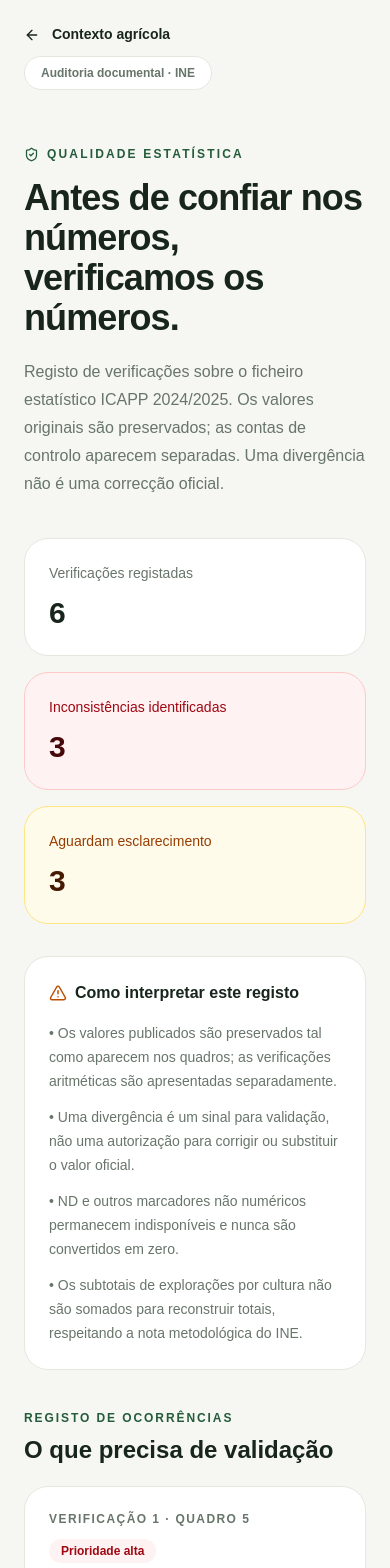
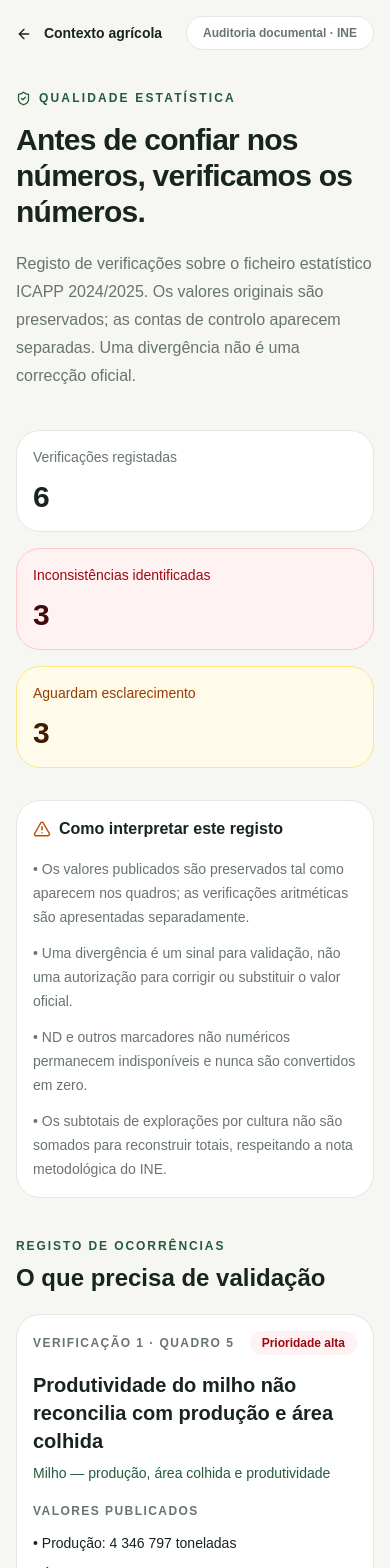
Before and after one commit to onesimo-miguel17/maidenless_tarnisheds, a Next.js app: page /agriculture/data-quality in a window 390 px wide. Shown: the top 1568 px of the page. Built offline with nearby package versions, Linux system fonts and the light colour scheme.

Commit message:
style(ui): improve mobile layout for agriculture-data-quality-page.tsx

```diff
--- a/src/app/agriculture/data-quality/page.tsx
+++ b/src/app/agriculture/data-quality/page.tsx
@@ -26,7 +26,7 @@ export default function AgricultureDataQualityPage() {
 
   return (
     <main className="min-h-screen bg-[var(--background)]">
-      <header className="mx-auto flex max-w-7xl items-center justify-between px-6 py-6 lg:px-10">
+      <header className="mx-auto flex max-w-7xl flex-wrap items-center justify-between gap-3 px-4 py-4 sm:px-6 sm:py-6 lg:px-10">
         <Link href="/agriculture" className="text-sm font-semibold text-[var(--green)]">
           <ArrowLeft size={16} className="mr-2 inline" /> Contexto agrícola
         </Link>
@@ -35,12 +35,12 @@ export default function AgricultureDataQualityPage() {
         </span>
       </header>
 
-      <section className="mx-auto max-w-7xl px-6 pb-16 pt-8 lg:px-10">
+      <section className="mx-auto max-w-7xl px-4 pb-12 pt-6 sm:px-6 sm:pb-16 sm:pt-8 lg:px-10">
         <div className="max-w-3xl">
           <div className="flex items-center gap-2 text-xs font-bold uppercase tracking-[.18em] text-[var(--green)]">
             <ShieldCheck size={15} /> Qualidade estatística
           </div>
-          <h1 className="mt-4 text-4xl font-semibold tracking-tight sm:text-5xl">
+          <h1 className="mt-4 text-3xl font-semibold tracking-tight sm:text-5xl">
             Antes de confiar nos números, verificamos os números.
           </h1>
           <p className="mt-5 max-w-2xl leading-7 text-[var(--muted)]">
@@ -51,21 +51,21 @@ export default function AgricultureDataQualityPage() {
         </div>
 
         <div className="mt-10 grid gap-4 sm:grid-cols-3">
-          <article className="rounded-3xl border border-[var(--border)] bg-white p-6">
+          <article className="rounded-3xl border border-[var(--border)] bg-white p-4 sm:p-6">
             <p className="text-sm text-[var(--muted)]">Verificações registadas</p>
             <p className="mt-3 text-3xl font-semibold">{icappQualityFindings.length}</p>
           </article>
-          <article className="rounded-3xl border border-red-200 bg-red-50 p-6">
+          <article className="rounded-3xl border border-red-200 bg-red-50 p-4 sm:p-6">
             <p className="text-sm text-red-800">Inconsistências identificadas</p>
             <p className="mt-3 text-3xl font-semibold text-red-950">{inconsistentCount}</p>
           </article>
-          <article className="rounded-3xl border border-amber-200 bg-amber-50 p-6">
+          <article className="rounded-3xl border border-amber-200 bg-amber-50 p-4 sm:p-6">
             <p className="text-sm text-amber-800">Aguardam esclarecimento</p>
             <p className="mt-3 text-3xl font-semibold text-amber-950">{pendingCount}</p>
           </article>
         </div>
 
-        <div className="mt-8 rounded-3xl border border-[var(--border)] bg-white p-6 sm:p-8">
+        <div className="mt-8 rounded-3xl border border-[var(--border)] bg-white p-4 sm:p-6 sm:p-8">
           <div className="flex items-center gap-2 font-semibold">
             <AlertTriangle size={18} className="text-amber-700" />
             Como interpretar este registo
@@ -81,7 +81,7 @@ export default function AgricultureDataQualityPage() {
             <h2 className="mt-2 text-2xl font-semibold">O que precisa de validação</h2>
           </div>
           {icappQualityFindings.map((finding, index) => (
-            <article key={finding.id} className="rounded-3xl border border-[var(--border)] bg-white p-6 sm:p-8">
+            <article key={finding.id} className="rounded-3xl border border-[var(--border)] bg-white p-4 sm:p-6 sm:p-8">
               <div className="flex flex-wrap items-center justify-between gap-3">
                 <span className="text-xs font-bold uppercase tracking-[.12em] text-[var(--muted)]">
                   Verificação {index + 1} · {finding.sourceTables.join(", ")}
@@ -117,7 +117,7 @@ export default function AgricultureDataQualityPage() {
           ))}
         </section>
 
-        <section className="mt-8 rounded-3xl border border-[var(--border)] bg-white p-6 sm:p-8">
+        <section className="mt-8 rounded-3xl border border-[var(--border)] bg-white p-4 sm:p-6 sm:p-8">
           <h2 className="font-semibold">Limitações e fontes</h2>
           <ul className="mt-4 space-y-2 text-sm leading-6 text-[var(--muted)]">
             {icappQualityMetadata.limitations.map((item) => <li key={item}>• {item}</li>)}
```
